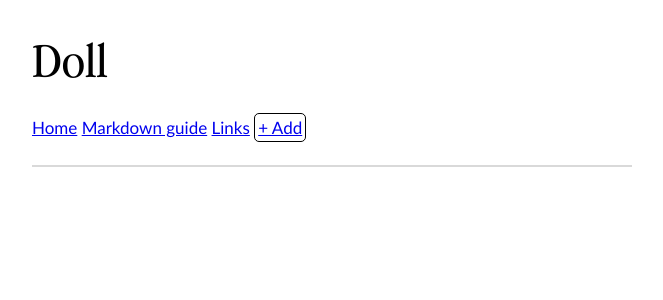
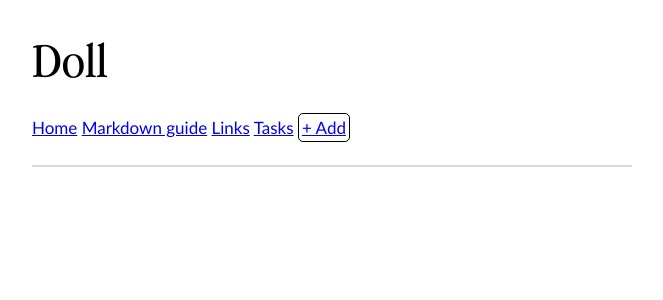
Before and after one commit to Starstaub/doll, a Flask app: page / in a window 1280 px wide. Shown: the top 300 px of the page, without its empty margins (308-971 px from the left). Run offline with Flask 2, Linux system fonts and the light colour scheme; data that the repository does not hold is empty.

Commit message:
Added link for Tasks in menu

```diff
--- a/app/templates/base.html
+++ b/app/templates/base.html
@@ -21,6 +21,7 @@
             <a href="{{ url_for('index') }}">Home</a>
             <a href="{{ url_for('markdown_guide') }}">Markdown guide</a>
             <a href="{{ url_for('links') }}">Links</a>
+            <a href="{{ url_for('tasks') }}">Tasks</a>
             <a href="{{ url_for('post_add') }}" style="border: 1px solid black; padding: 3px; border-radius: 5px;">+ Add</a>
         </div>
         <hr>
```
